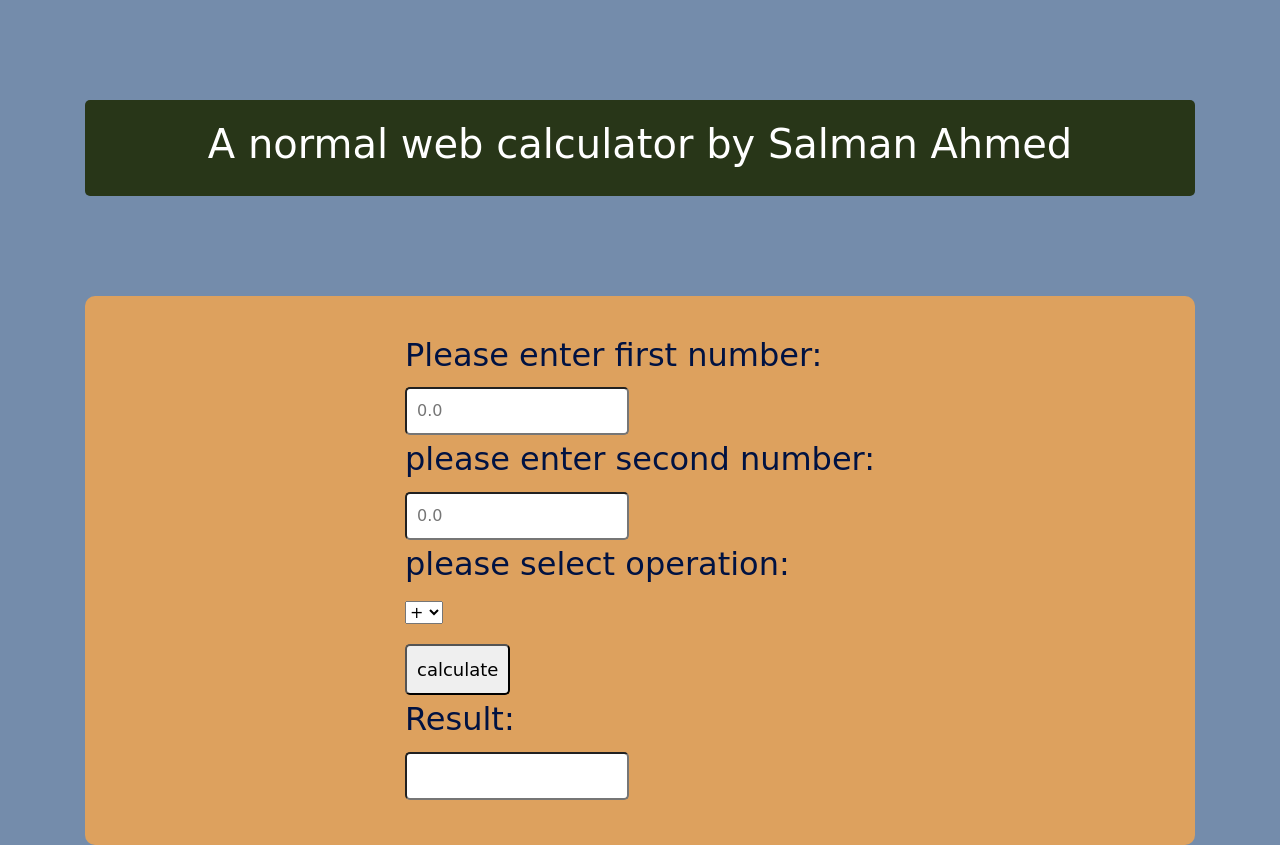
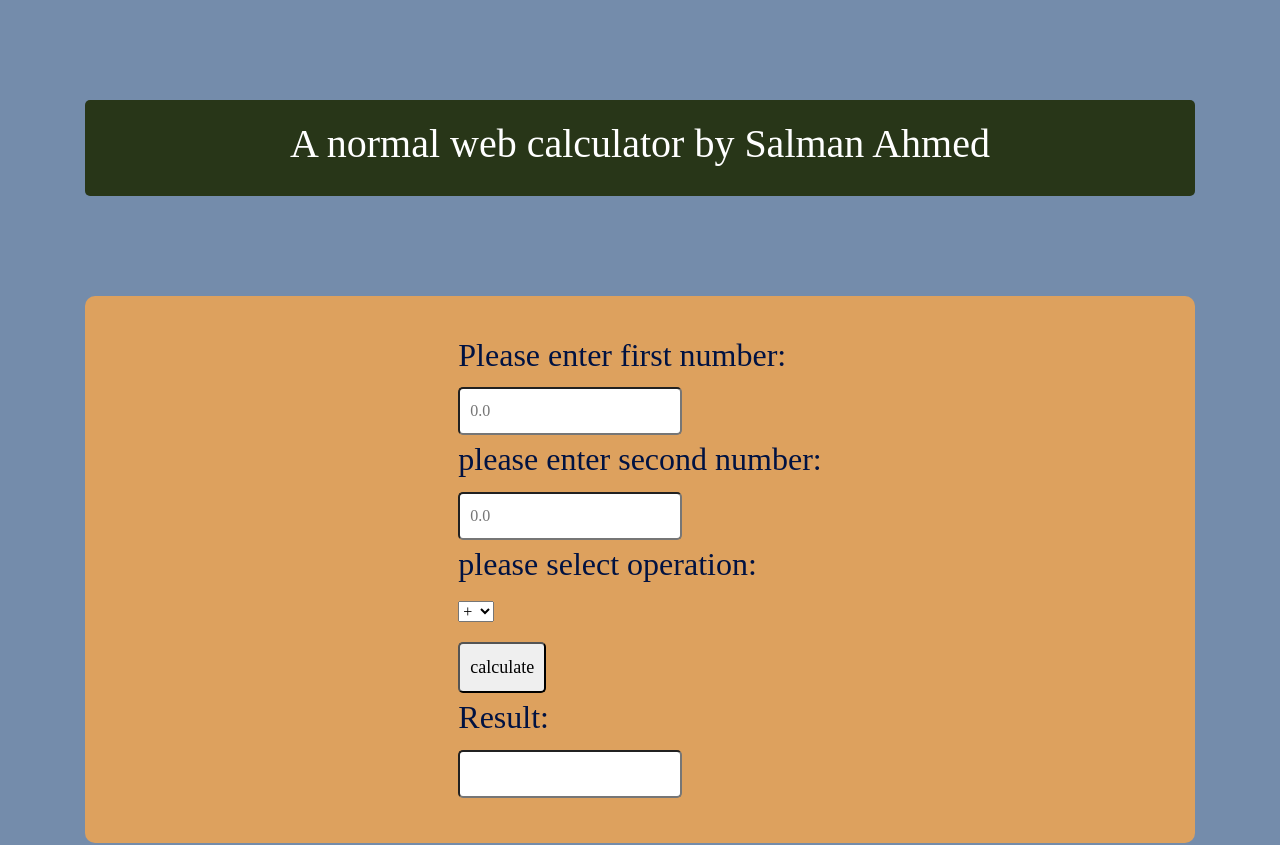
Before and after one commit to salman1237/Normal-web-calculator, a plain HTML site: page index.html in a window 1280 px wide. Drawn offline with nearby package versions, Linux system fonts and the light colour scheme.

Commit message:
Slightly canged

```diff
--- a/index.html
+++ b/index.html
@@ -3,7 +3,7 @@
 <head>
     <meta charset="UTF-8">
     <meta name="viewport" content="width=device-width, initial-scale=1.0">
-    <title>Document</title>
+    <title>Calculator</title>
     <link rel="stylesheet" href="https://stackpath.bootstrapcdn.com/bootstrap/4.4.1/css/bootstrap.min.css"
         integrity="sha384-Vkoo8x4CGsO3+Hhxv8T/Q5PaXtkKtu6ug5TOeNV6gBiFeWPGFN9MuhOf23Q9Ifjh" crossorigin="anonymous">
     <link rel="stylesheet" href="style.css">
--- a/style.css
+++ b/style.css
@@ -5,8 +5,8 @@
 body{
     background-color:#748CAB;
     color: #001242;
-    font-family: 'Baloo Paaji 2',
-    cursive;
+
+    font-family: 'Baloo Paaji 2';
 }
 #intro{
     margin-top: 100px;
```
